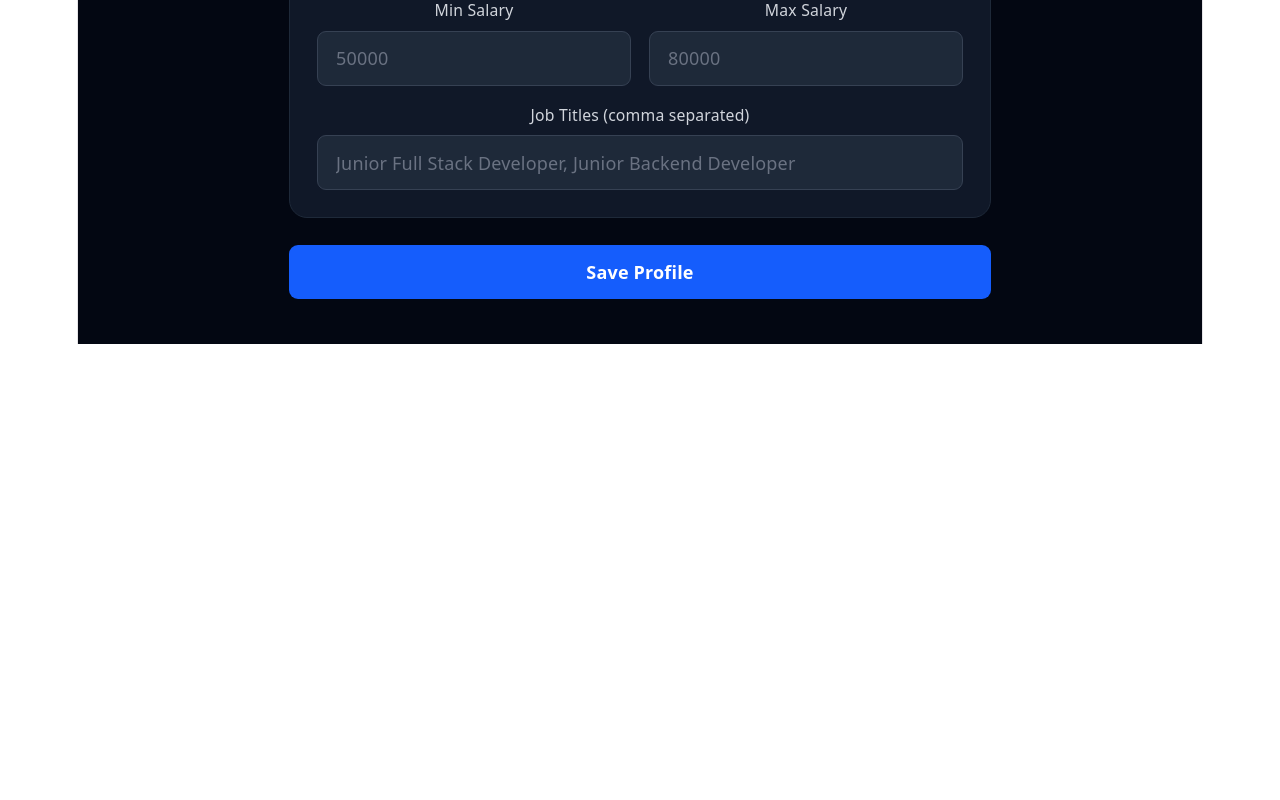
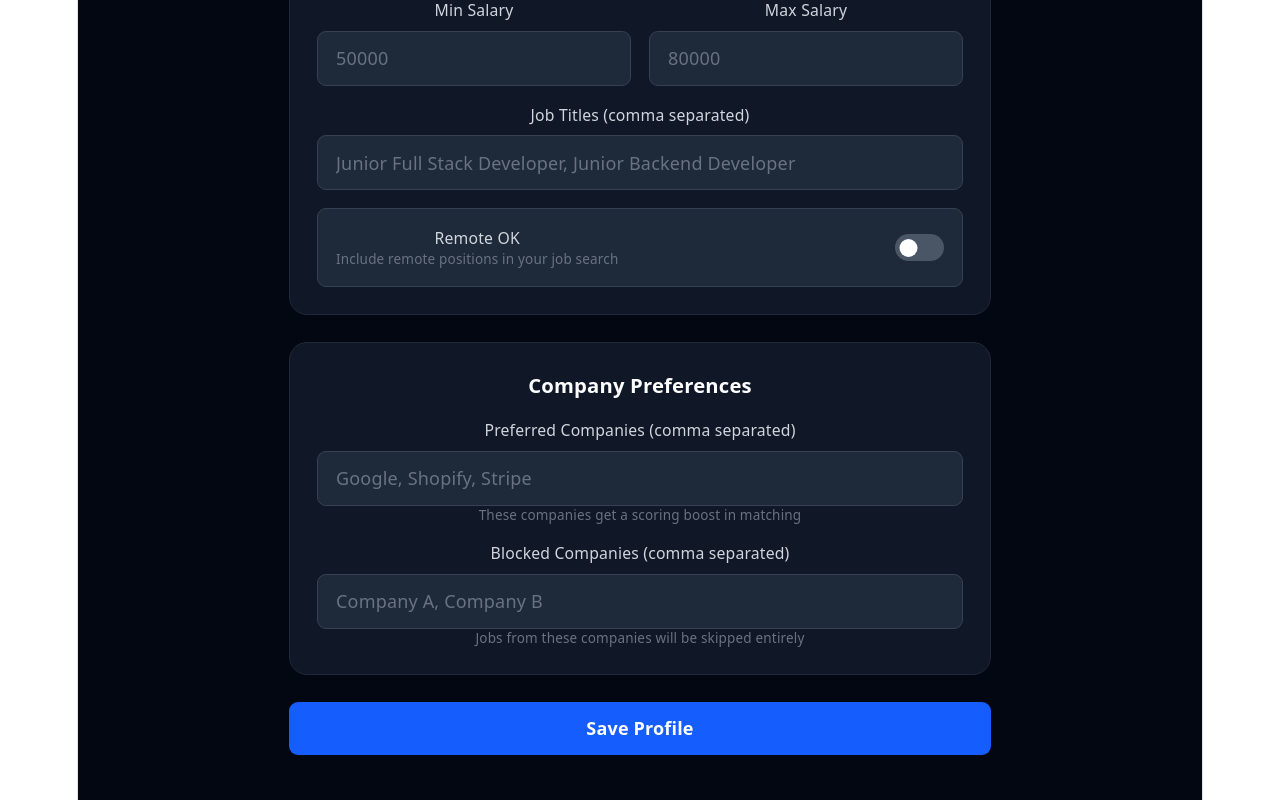
Before and after one commit to Dipin101/job-tracker, a React (Vite) app in the folder client/: page /profile in a window 1280 px wide. Shown: the part 1177-1977 px from the top of the page. Before the commit the page ends 1521 px from the top, so only its background shows below. Built offline with nearby package versions, Linux system fonts and the light colour scheme; no server answers; sample sign-in values are in the browser's storage.

Commit message:
feat: added remote option block company

```diff
--- a/client/src/pages/Profile.jsx
+++ b/client/src/pages/Profile.jsx
@@ -19,6 +19,9 @@ const Profile = () => {
     match_threshold: 70,
     experience_level: "entry",
     country: "ca",
+    remote_ok: false,
+    preferred_companies: "",
+    blocked_companies: "",
   });
 
   const [loading, setLoading] = useState(true);
@@ -49,6 +52,9 @@ const Profile = () => {
         match_threshold: u.match_threshold || 70,
         experience_level: u.experience_level || "entry",
         country: u.country || "ca",
+        remote_ok: u.remote_ok || false,
+        preferred_companies: u.preferred_companies?.join(", ") || "",
+        blocked_companies: u.blocked_companies?.join(", ") || "",
       });
     } catch (err) {
       console.error("Failed to fetch profile:", err);
@@ -58,7 +64,8 @@ const Profile = () => {
   };
 
   const handleChange = (e) => {
-    setForm({ ...form, [e.target.name]: e.target.value });
+    const { name, value, type, checked } = e.target;
+    setForm({ ...form, [name]: type === "checkbox" ? checked : value });
   };
 
   const handleSubmit = async (e) => {
@@ -71,6 +78,14 @@ const Profile = () => {
         job_titles: form.job_titles
           .split(",")
           .map((t) => t.trim())
+          .filter(Boolean),
+        preferred_companies: form.preferred_companies
+          .split(",")
+          .map((c) => c.trim())
+          .filter(Boolean),
+        blocked_companies: form.blocked_companies
+          .split(",")
+          .map((c) => c.trim())
           .filter(Boolean),
         years_experience: parseInt(form.years_experience),
         salary_expectation_min: parseInt(form.salary_expectation_min) || null,
@@ -267,6 +282,7 @@ const Profile = () => {
                 />
               </div>
             </div>
+
             <div className="mt-4">
               <label className={labelClass}>Job Titles (comma separated)</label>
               <input
@@ -276,6 +292,66 @@ const Profile = () => {
                 className={inputClass}
                 placeholder="Junior Full Stack Developer, Junior Backend Developer"
               />
+            </div>
+
+            {/* Remote OK toggle */}
+            <div className="mt-4 flex items-center justify-between p-4 bg-gray-800 border border-gray-700 rounded-lg">
+              <div>
+                <p className="text-sm font-medium text-gray-300">Remote OK</p>
+                <p className="text-xs text-gray-500 mt-0.5">
+                  Include remote positions in your job search
+                </p>
+              </div>
+              <button
+                type="button"
+                onClick={() => setForm({ ...form, remote_ok: !form.remote_ok })}
+                className={`relative inline-flex h-6 w-11 items-center rounded-full transition-colors ${
+                  form.remote_ok ? "bg-blue-600" : "bg-gray-600"
+                }`}
+              >
+                <span
+                  className={`inline-block h-4 w-4 transform rounded-full bg-white transition-transform ${
+                    form.remote_ok ? "translate-x-6" : "translate-x-1"
+                  }`}
+                />
+              </button>
+            </div>
+          </div>
+
+          {/* Company Preferences */}
+          <div className="bg-gray-900 border border-gray-800 rounded-2xl p-6">
+            <h3 className="text-lg font-semibold mb-4">Company Preferences</h3>
+            <div className="space-y-4">
+              <div>
+                <label className={labelClass}>
+                  Preferred Companies (comma separated)
+                </label>
+                <input
+                  name="preferred_companies"
+                  value={form.preferred_companies}
+                  onChange={handleChange}
+                  className={inputClass}
+                  placeholder="Google, Shopify, Stripe"
+                />
+                <p className="text-xs text-gray-500 mt-1">
+                  These companies get a scoring boost in matching
+                </p>
+              </div>
+              <div>
+                <label className={labelClass}>
+                  Blocked Companies (comma separated)
+                </label>
+                <input
+                  name="blocked_companies"
+                  value={form.blocked_companies}
+                  onChange={handleChange}
+                  className={inputClass}
+                  placeholder="Company A, Company B"
+                />
+                <p className="text-xs text-gray-500 mt-1">
+                  Jobs from these companies will be skipped entirely
+                </p>
+              </div>
             </div>
           </div>
 
```
Also changed, not shown: 2 other files (tests, documents, lock files or other folders).
